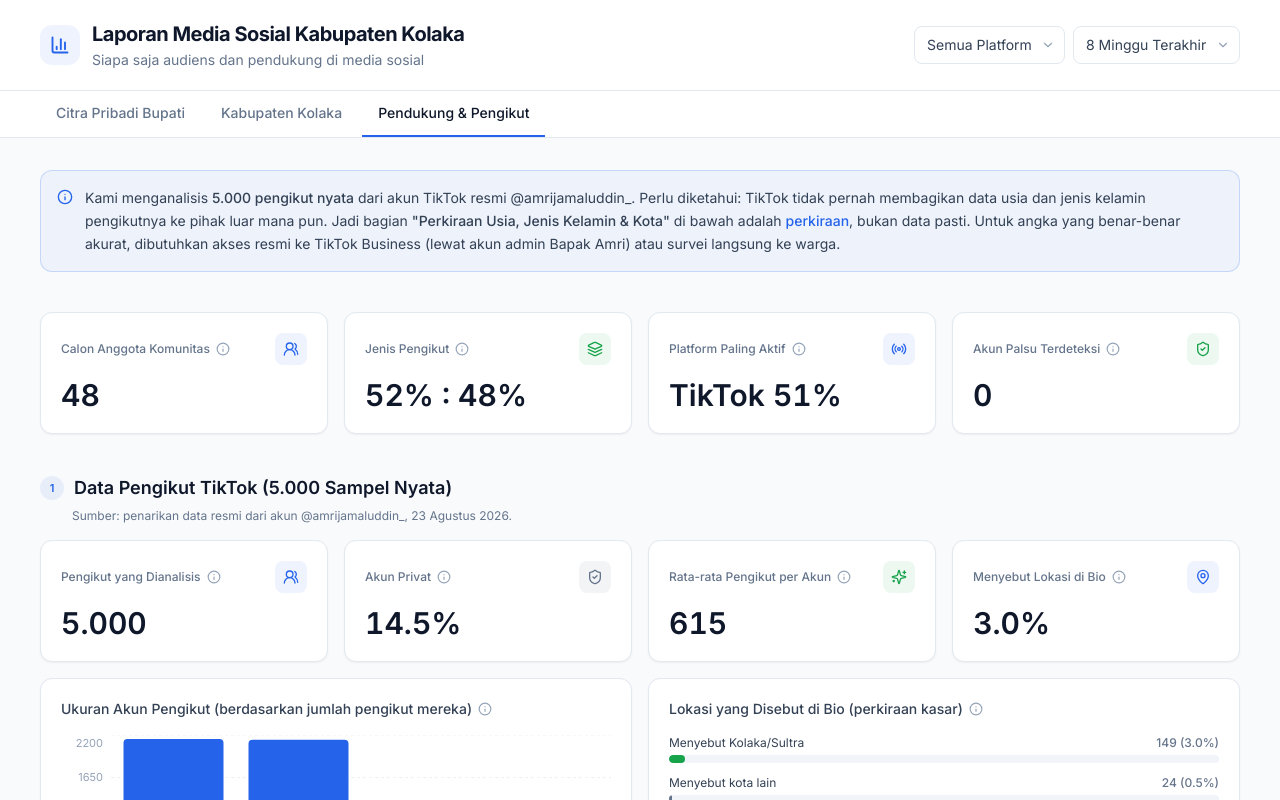
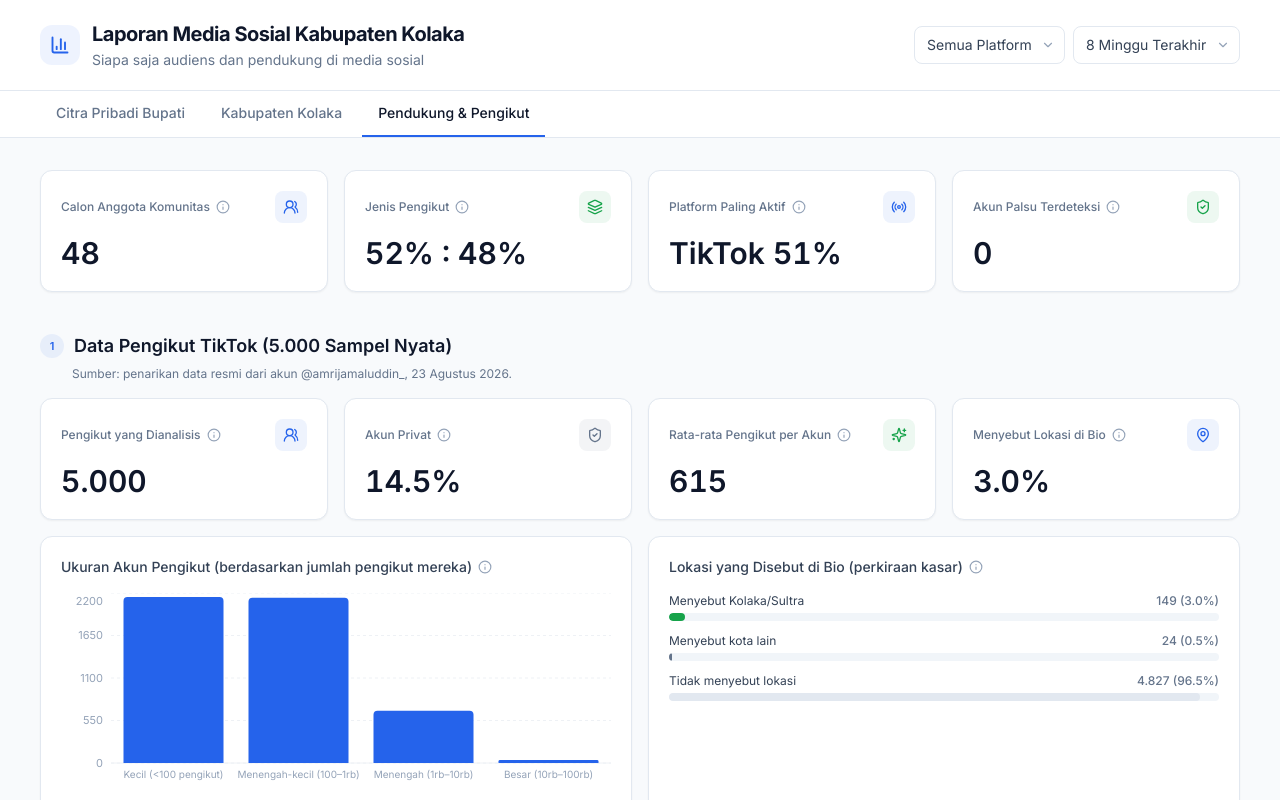
Before and after one commit to yyunitaa/daysbort, a Next.js app: page / in a window 1280 px wide. Both pictures are taken after a click on the button "Pendukung & Pengikut". Shown: the top 800 px of the page. Built offline with nearby package versions, Linux system fonts and the light colour scheme.

Commit message:
Remove estimate disclaimer banner from Audience tab
Co-Authored-By: Claude Sonnet 5 <noreply@anthropic.com>

```diff
--- a/components/tabs/AudienceTab.jsx
+++ b/components/tabs/AudienceTab.jsx
@@ -5,8 +5,8 @@ import {
   ResponsiveContainer, BarChart, Bar, Cell, XAxis, YAxis, CartesianGrid, Tooltip,
   PieChart, Pie, Legend
 } from "recharts";
-import { Users2, Layers, Radio, ShieldCheck, Info, Heart, MapPin, Sparkles } from "lucide-react";
-import { KPI, SectionLabel, Callout, cardCls, BLUE, GREEN, RED, GRAY, chartAxisStyle, chartGridStroke, chartTooltipStyle, ChartTitle } from "../ui";
+import { Users2, Layers, Radio, ShieldCheck, Heart, MapPin, Sparkles } from "lucide-react";
+import { KPI, SectionLabel, cardCls, BLUE, GREEN, RED, GRAY, chartAxisStyle, chartGridStroke, chartTooltipStyle, ChartTitle } from "../ui";
 import {
   kpi, segmentData, platformActivity, emotionData, communitySupporters, officialAccounts,
 } from "../../data/audience-snapshot";
@@ -18,15 +18,6 @@ import {
 export default function AudienceTab() {
   return (
     <div className="flex flex-col gap-10">
-      <Callout icon={Info} color={BLUE}>
-        Kami menganalisis <span className="font-medium">5.000 pengikut nyata</span> dari akun TikTok resmi
-        @amrijamaluddin_. Perlu diketahui: TikTok tidak pernah membagikan data usia dan jenis kelamin pengikutnya ke
-        pihak luar mana pun. Jadi bagian <span className="font-medium">"Perkiraan Usia, Jenis Kelamin & Kota"</span> di
-        bawah adalah <span className="font-medium" style={{ color: BLUE }}>perkiraan</span>, bukan data pasti. Untuk
-        angka yang benar-benar akurat, dibutuhkan akses resmi ke TikTok Business (lewat akun admin Bapak Amri) atau
-        survei langsung ke warga.
-      </Callout>
-
       <div className="grid grid-cols-2 md:grid-cols-4 gap-4">
         <KPI icon={Users2} label="Calon Anggota Komunitas" value={kpi.communityCandidates} sub="Akun warga biasa yang komentarnya jelas-jelas mendukung Bapak Amri." accent={BLUE} />
         <KPI icon={Layers} label="Jenis Pengikut" value="52% : 48%" sub="Perbandingan warga biasa dengan akun resmi/media." accent={GREEN} />
```
